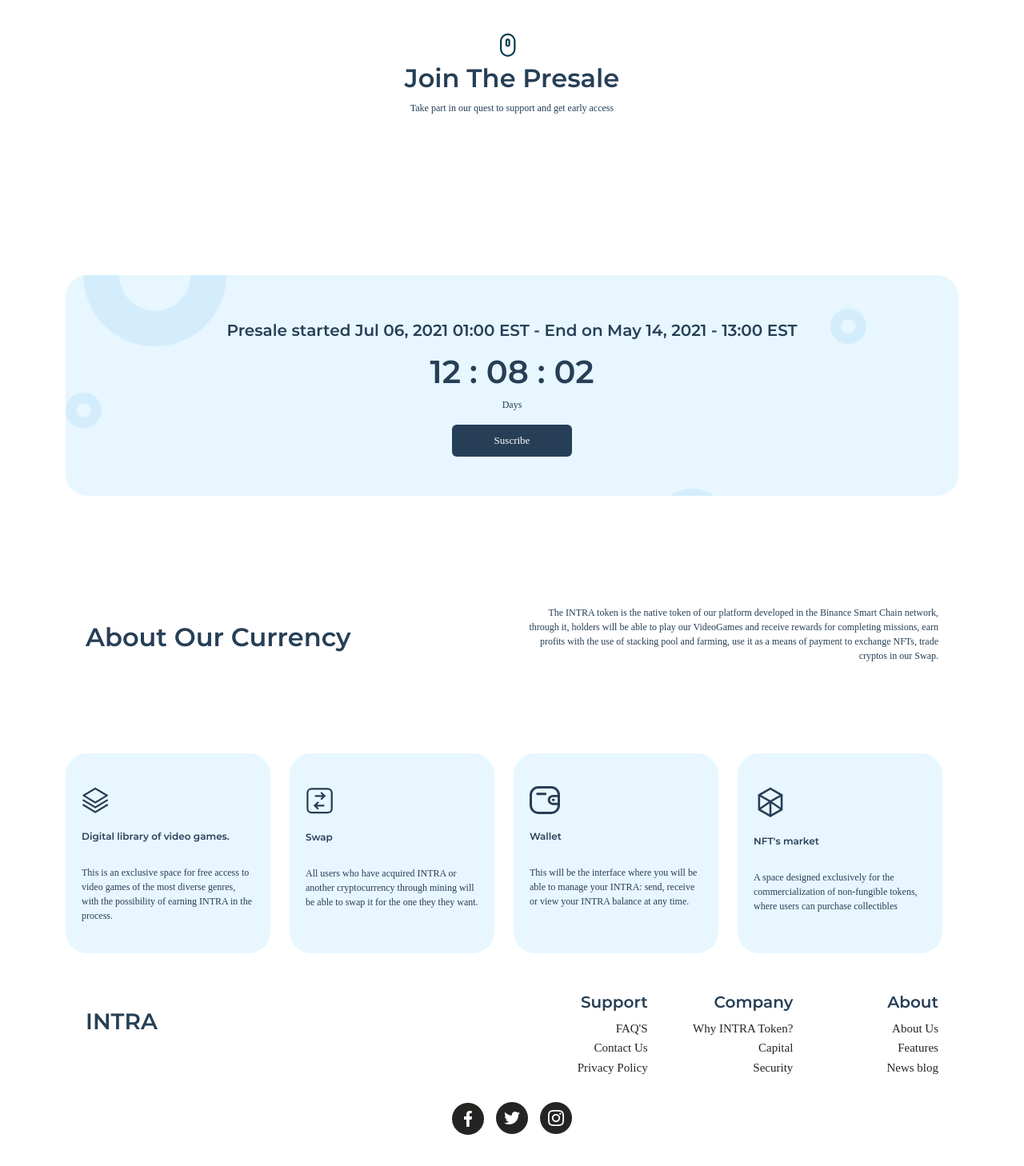
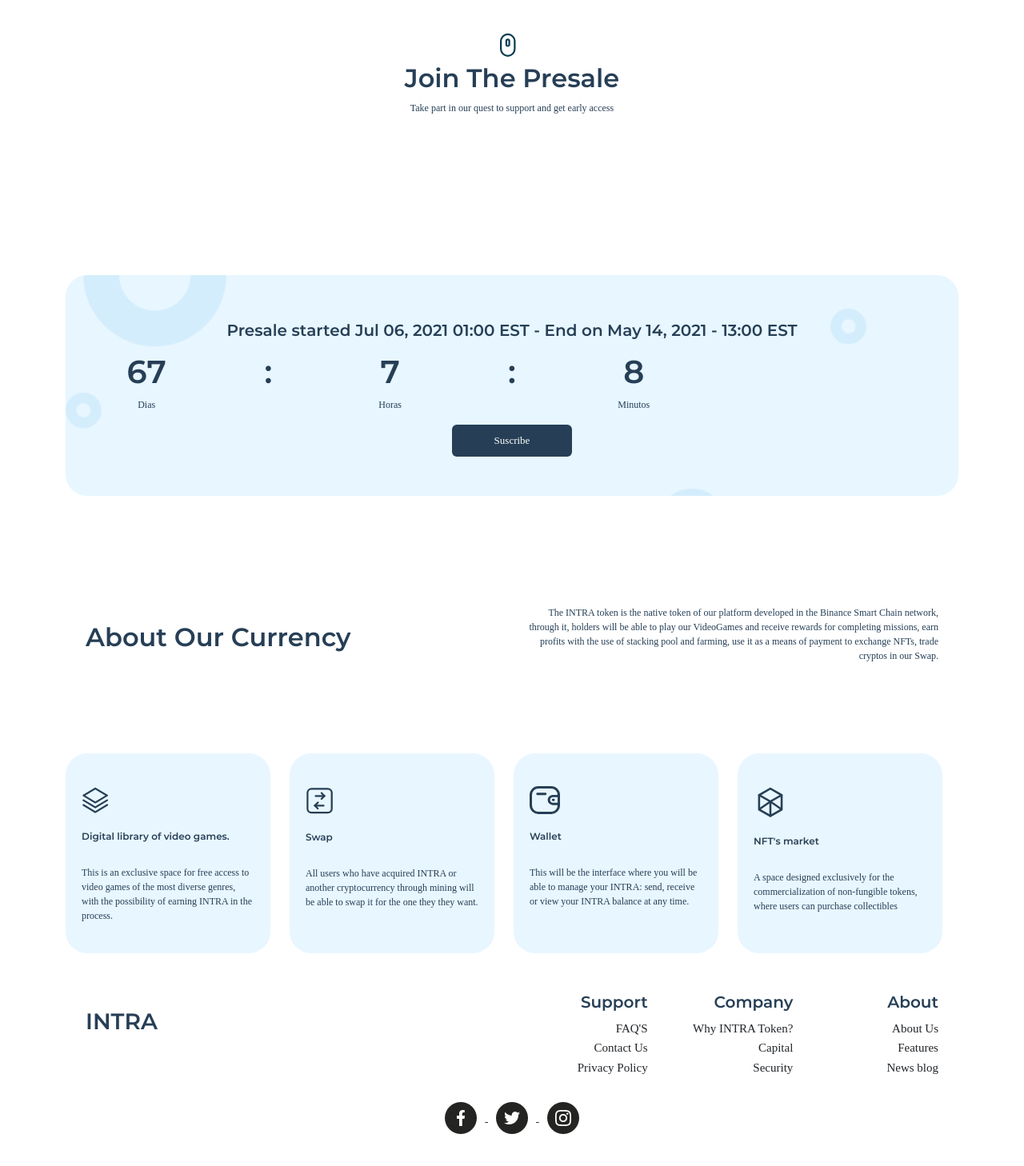
Before and after one commit to panayar/INTRA_website, a React (Create React App) app in the folder website/: page / in a window 1280 px wide. Shown: the part 676-2134 px from the top of the page at 80% size. Built offline with nearby package versions, Linux system fonts and the light colour scheme; a web font is replaced by a local one.

Commit message:
Contador

```diff
--- a/website/package.json
+++ b/website/package.json
@@ -8,6 +8,7 @@
     "@testing-library/user-event": "^12.1.10",
     "bootstrap": "^5.0.2",
     "react": "^17.0.2",
+    "react-countdown": "^2.3.2",
     "react-dom": "^17.0.2",
     "react-scripts": "4.0.3",
     "web-vitals": "^1.0.1"
--- a/website/src/components/banners/Banner.css
+++ b/website/src/components/banners/Banner.css
@@ -67,6 +67,20 @@
   text-align: right;
 }
 
+#timer{
+
+  display:grid;
+  text-align:center;
+  grid-template-columns: repeat(7,1fr);
+}
+@media  screen and (max-width: 480px) {
+  #timer{
+    margin-left: 2em;
+    margin-right: 2em;
+    padding: 3em,3em;
+  }
+}
+
 @media only screen and (max-width: 990px) {
   .hide {
     display: none !important;
--- a/website/src/components/banners/InfoBanner.js
+++ b/website/src/components/banners/InfoBanner.js
@@ -1,24 +1,74 @@
-import React from "react";
+import React, { useState, useRef, useEffect } from 'react'
 import "bootstrap/dist/css/bootstrap.min.css";
 import "./Banner.css";
 import Button from "../buttons/Button";
 
+
 function InfoBanner(props) {
+  const [timerDays, setTimerDays] = React.useState('00')
+  const [timerHours, setTimerHours] = React.useState('00')
+  const [timerMinutes, setTimerMinutes] = React.useState('00')
+
+  let interval = useRef();
+
+  const startTimer = () => {
+    const countdownDate = new Date('Oct 06 21 00:00:00').getTime();
+    interval = setInterval(() => {
+      const now = new Date().getTime();
+      const distance = countdownDate - now;
+      let days = Math.floor(distance / (1000 * 60 * 60 * 24));
+      let hours = Math.floor((distance % (1000 * 60 * 60 * 24)) / (1000 * 60 * 60));
+      let minutes = Math.floor((distance % (1000 * 60 * 60)) / (1000 * 60));
+
+      if (distance < 0) {
+        //stop our timer
+        clearInterval(interval.current)
+      } else {
+        // update timer
+        setTimerDays(days);
+        setTimerHours(hours);
+        setTimerMinutes(minutes);
+      }
+    }, 1000)
+  }
+  useEffect(() => {
+    startTimer()
+    return () => {
+      clearInterval(interval.current)
+    }
+  }, [])
+
+
+
+
+
   return (
     <div className={props.bg}>
       <img src={props.img} className="space" />
       <h2>{props.title}</h2>
       <h5>{props.subtitle}</h5>
       <p>{props.description}</p>
-      <div className={props.timer}>
-        <h1>12 : 08 : 02</h1>
-        <p>Days</p>
-      </div>
+      <div className={props.timer} id="timer" >
+          <section>
+            <h1>{timerDays}</h1>
+            <p>Dias</p>
+          </section>
+          <h1>:</h1>
+          <section>
+            <h1>{timerHours}</h1>
+            <p>Horas</p>
+          </section>
+          <h1>:</h1>
+          <section>
+            <h1>{timerMinutes}</h1>
+            <p>Minutos</p>
+          </section>
+        </div>
 
       <Button message={props.btnMessage} style={props.btnStyle} />
       <br></br>
       <br></br>
-    </div>
+    </div >
   );
 }
 
--- a/website/src/components/footers/Footer.css
+++ b/website/src/components/footers/Footer.css
@@ -3,8 +3,8 @@
 }
 
 .spc {
-    margin-left: 15px;
-    margin-right: 15px;
+    margin-left: 10px;
+    margin-right: 10px;
 }
 
 .logoText {
--- a/website/src/components/footers/Footer.js
+++ b/website/src/components/footers/Footer.js
@@ -42,9 +42,9 @@ function Footer(props) {
         </div>
       </div>
       <div className="col-12 text-center mt-4 mb-4 p-2">
-         <a ><img src={FacebookIcon} /></a>
-        <img className="spc" src={TwitterIcon} />
-        <img src={InstaIcon} />
+        <a target="blank" href="https://www.facebook.com/IntraTechnologyCo/" ><img className="spc" src={FacebookIcon} /></a>
+        <a target="blank" href="https://twitter.com/IntraTechnolog1/"> <img className="spc" src={TwitterIcon} /></a>
+        <a target="blank" href="https://instagram.com/intratechnology/">  <img className="spc" src={InstaIcon} /></a>
       </div>
     </div>
   );
--- a/website/src/pages/Main.js
+++ b/website/src/pages/Main.js
@@ -48,7 +48,7 @@ function Main() {
             />
           </div>
           <div className="col-12">
-            <BannerText
+          <BannerText
               bg="infoLightBg spacing "
               title={dataPage.mainPage[0].fourthBanner[0].title}
               description={dataPage.mainPage[0].fourthBanner[0].description}
```
Also changed, not shown: 2 other files (tests, documents, lock files or other folders).
